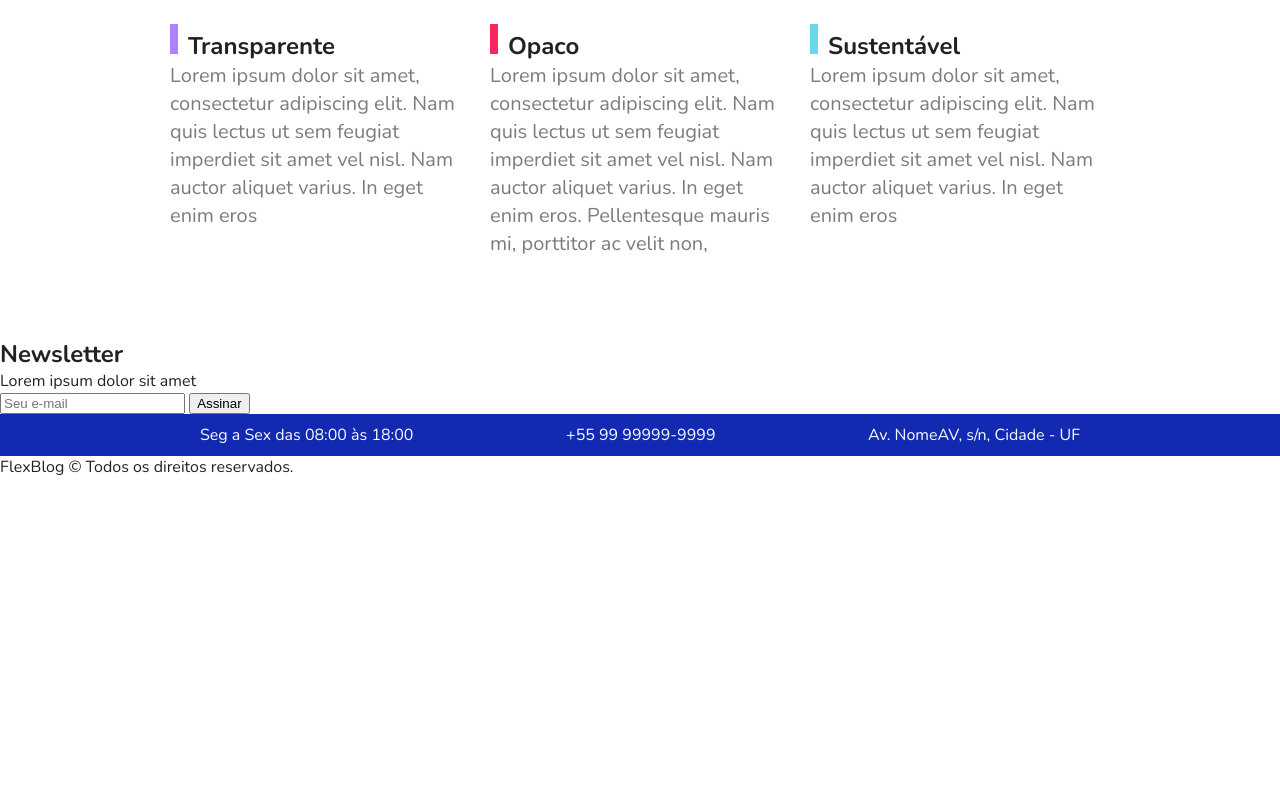
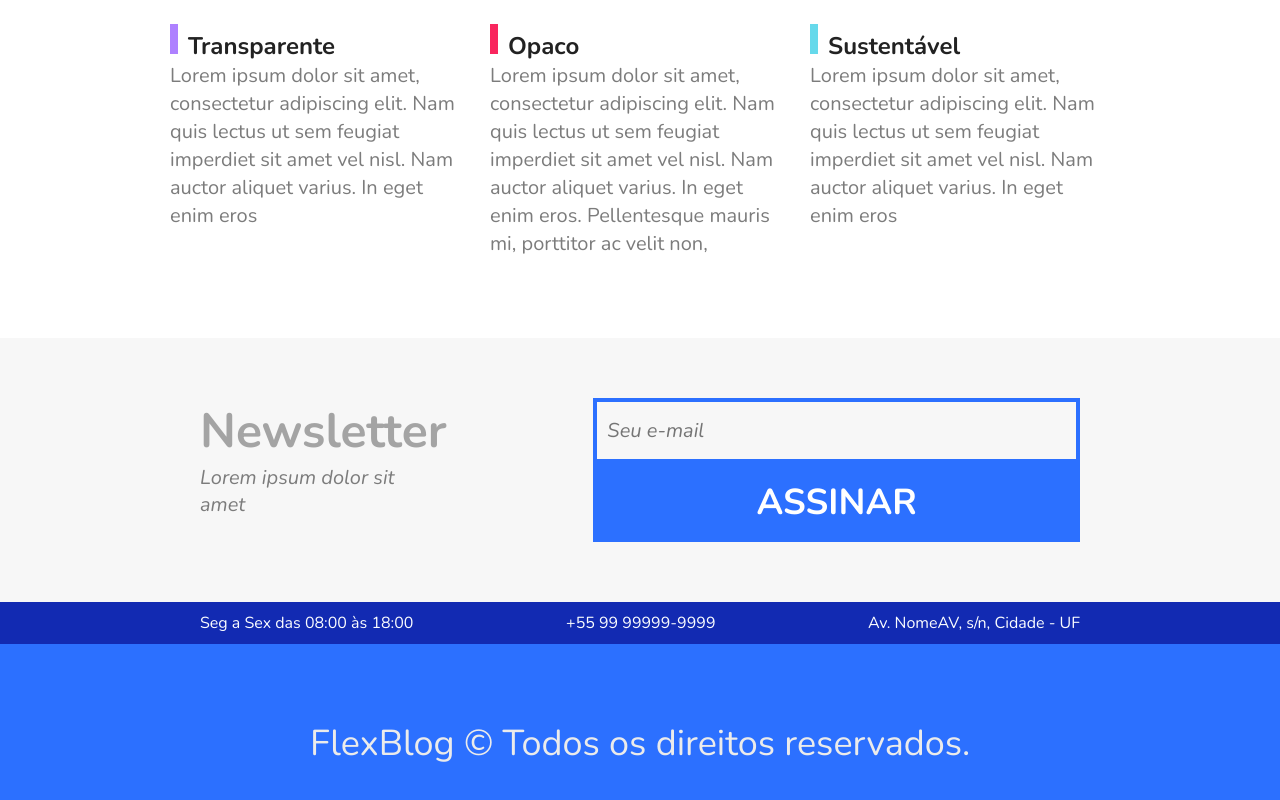
Before and after one commit to FredHorizon/flex-blog, a plain HTML site: page index.html in a window 1280 px wide. Shown: the part 2786-3586 px from the top of the page. Before the commit the page ends 3264 px from the top, so only its background shows below. Drawn offline with nearby package versions, Linux system fonts and the light colour scheme.

Commit message:
Configura o estilo da do Newsletter e Footer

```diff
--- a/css/style.css
+++ b/css/style.css
@@ -14,7 +14,7 @@ a {
 }
 
 body {
-  font-family: Nunito, Arial, Helvetica, sans-serif;
+  font-family: "Nunito", Arial, Helvetica, sans-serif;
   color: #222222;
 }
 
@@ -315,3 +315,83 @@ img {
   line-height: 1.4;
   color: #7c7c7c;
 }
+
+.newsletter {
+  background: #f7f7f7;
+  padding: 60px calc((100% - 900px) / 2);
+  display: flex;
+  flex-wrap: wrap;
+}
+
+.newsletter-info {
+  flex: 1 1 260px;
+  margin: 0 10px;
+}
+
+.newsletter-info h1 {
+  font-size: 3em;
+  color: #a4a4a4;
+}
+
+.newsletter-info p {
+  font-size: 1.25em;
+  font-style: italic;
+  max-width: 220px;
+  color: #7c7c7c;
+  margin-bottom: 10px;
+}
+
+.newsletter-form {
+  flex: 2 1 260px;
+  margin: 0 10px;
+  align-self: center;
+  display: flex;
+  flex-wrap: wrap;
+}
+
+.newsletter-form input {
+  flex: 3 1 200px;
+  font-size: 1.25em;
+  color: #7c7c7c;
+  font-style: italic;
+  font-family: "Nunito", Arial, Helvetica, sans-serif;
+  border: 4px solid #2c70ff;
+  background: transparent;
+  padding: 15px 10px;
+  margin: 0px;
+  border-radius: 0px;
+}
+
+.newsletter-form button {
+  flex: 1 1 200px;
+  font-family: "Nunito", Arial, Helvetica, sans-serif;
+  font-size: 2.25em;
+  font-weight: bold;
+  text-transform: uppercase;
+  background: #2c70ff;
+  color: white;
+  margin: 0px;
+  cursor: pointer;
+  border: 0px;
+  padding: 15px 10px;
+}
+
+@media (max-width: 600px) {
+  .newsletter-form button {
+    font-size: 1.5em;
+  }
+}
+
+.footer {
+  display: flex;
+  background: #2c70ff;
+  height: 200px;
+  align-items: center;
+}
+
+.footer p {
+  flex: 1;
+  text-align: center;
+  font-size: 2.25em;
+  color: #ebebeb;
+}
```
